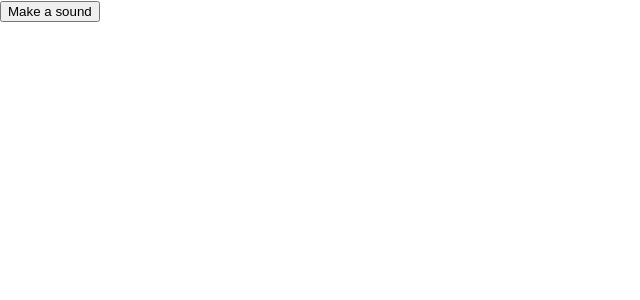
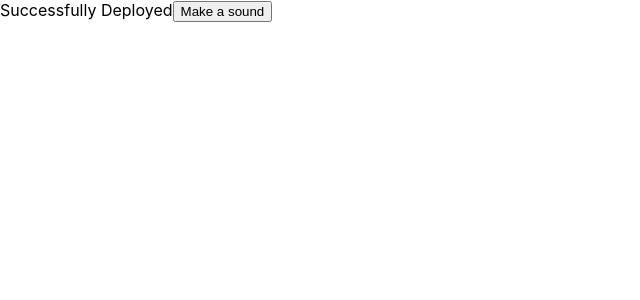
Before and after one commit to drew-harris/heavyweight, a React (Create React App) app: page / in a window 1280 px wide. Shown: the top 300 px of the page, without its empty margins (0-640 px from the left). Built offline with nearby package versions, Linux system fonts and the light colour scheme.

Commit message:
Netlify deploy setup

```diff
--- a/src/App.tsx
+++ b/src/App.tsx
@@ -8,6 +8,7 @@ function App() {
   };
   return (
     <div className="App">
+      Successfully Deployed
       <button onClick={playSound}>Make a sound</button>
     </div>
   );
```
Also changed, not shown: 1 other file (tests, documents, lock files or other folders).
